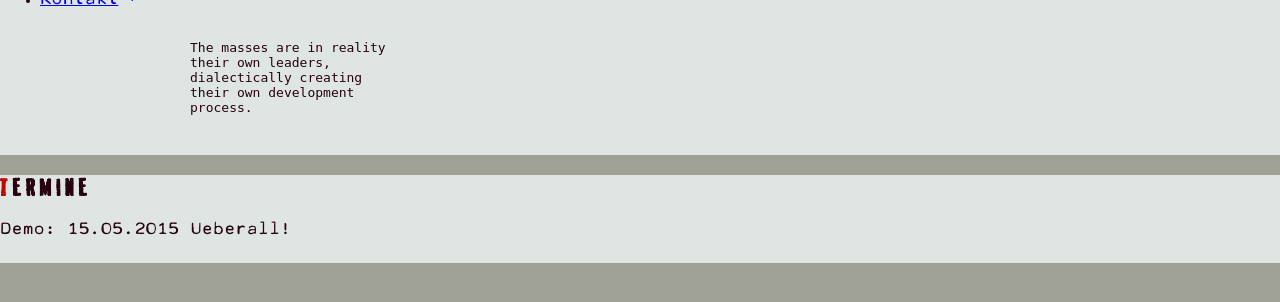
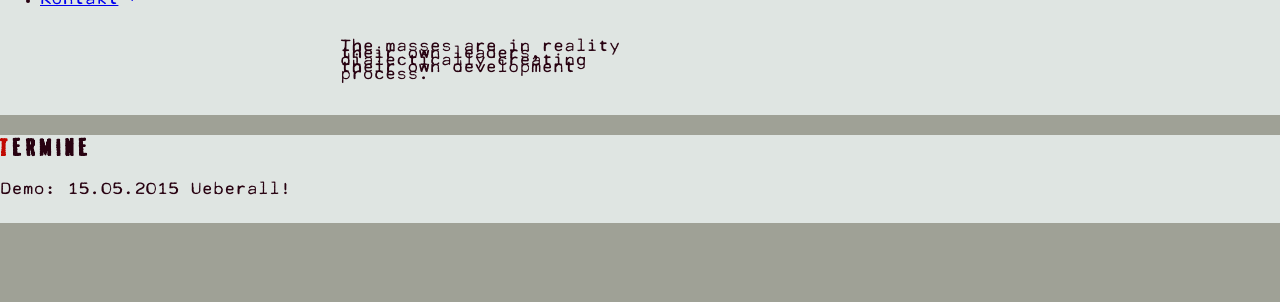
Before and after one commit to telekollektiv/blogupy, a Flask app: template templates/index.html in a window 1280 px wide. Shown: the part 149-451 px from the top of the page. Run offline with Flask 2, Linux system fonts and the light colour scheme; the template is opened without the code that fills it, so the values that code supplies are empty; parts of the project's set-up code (start-up, migrations or seed data) failed here and were passed over; some libraries are stand-ins or nearby versions.

Commit message:
Restyle quote

```diff
--- a/static/css/main.css
+++ b/static/css/main.css
@@ -25,7 +25,7 @@ body {
 }
 
 .quote {
-    width: 75%;
+    width: 50%;
     margin: auto;
 }
 
--- a/templates/index.html
+++ b/templates/index.html
@@ -17,11 +17,13 @@
 {% endfor %}
 {% else %}
 <div class="content">
-    <pre class="quote">The masses are in reality
-their own leaders,
-dialectically creating
-their own development
-process.</pre>
+    <p class="quote">
+        The masses are in reality<br>
+        their own leaders,<br>
+        dialectically creating<br>
+        their own development<br>
+        process.
+    </p>
 </div>
 {% endif %}
 {% endblock %}
```
